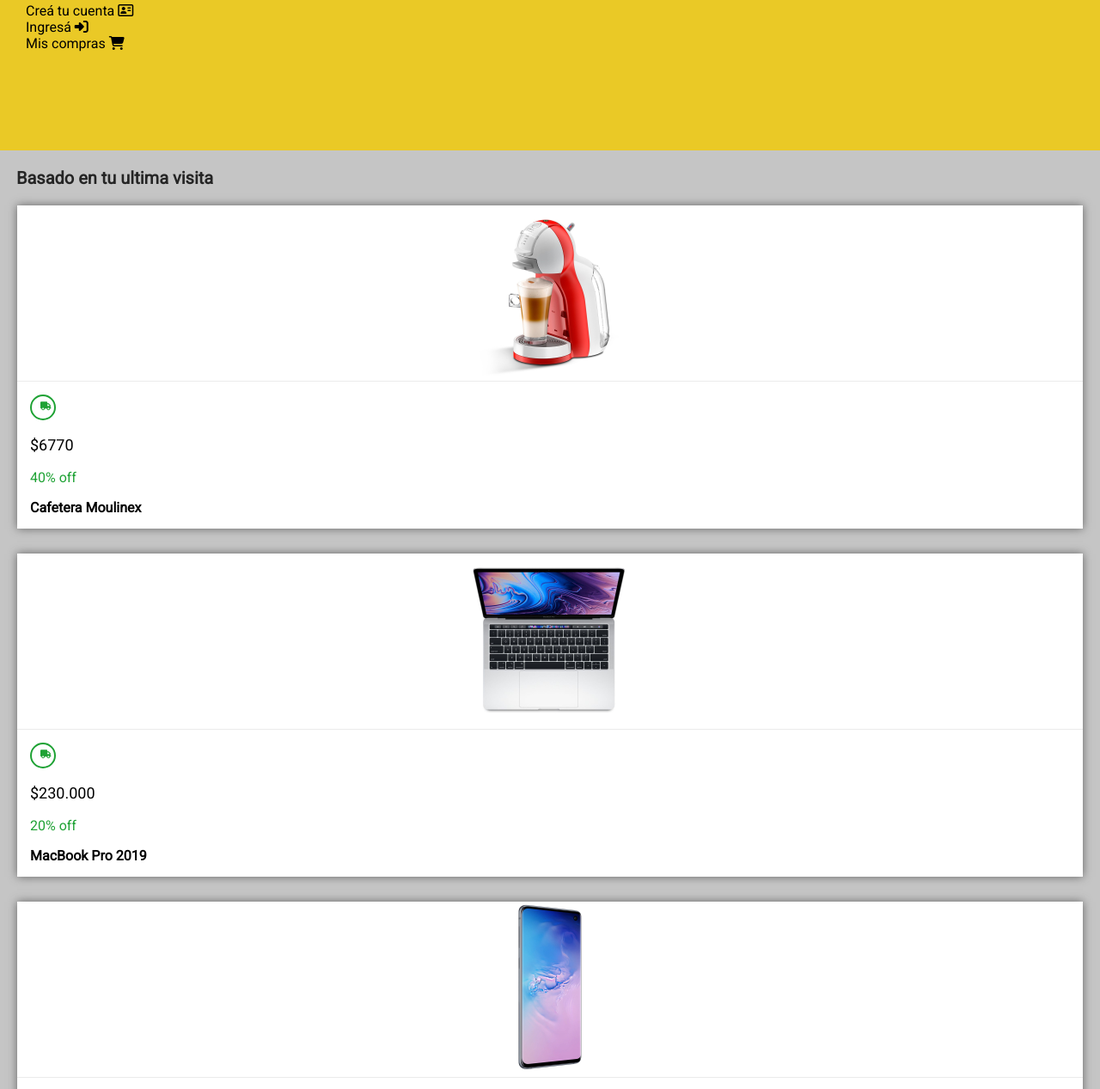
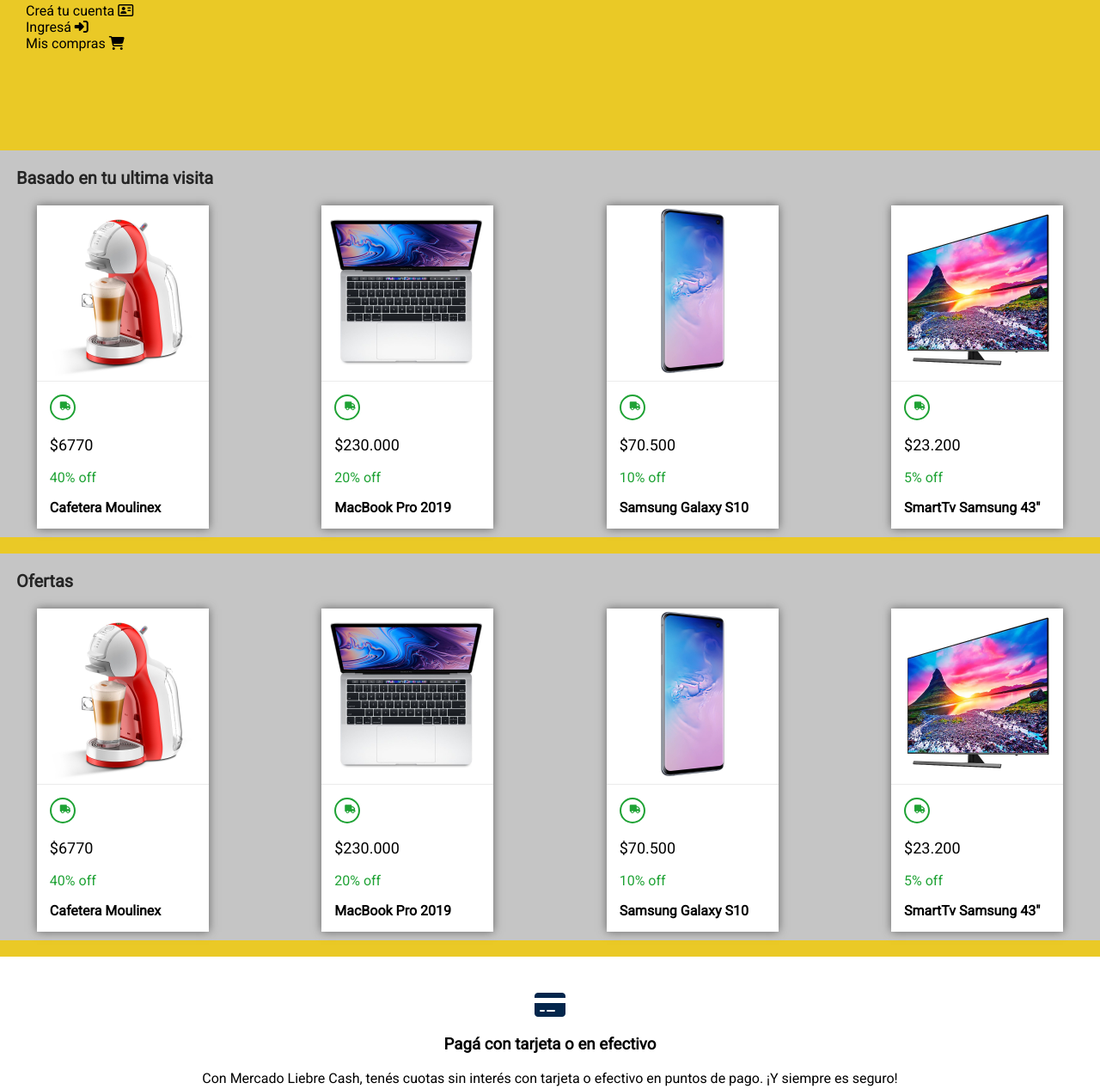
Before and after one commit to miluferrini/grupo4-meli, a website: page views/home.html in a window 1280 px wide. Shown: the part 323-1590 px from the top of the page at 86% size. Drawn offline with Linux system fonts and the light colour scheme; files that its build step writes are made by us from their sources; files whose address does not match are found by name.

Commit message:
Modifique productos-container, titulares-container para que se vean correctamente

```diff
--- a/public/css/styles.css
+++ b/public/css/styles.css
@@ -23,8 +23,6 @@
 .main-section-top {
     display: flex;
     background-color: rgb(197, 197, 197);
-    justify-content: space-around;
-    flex-wrap: wrap;
     flex-direction: column;
 }
 
@@ -33,6 +31,19 @@
     background-color: rgb(197, 197, 197);
     justify-content: space-around;
     flex-wrap: wrap;
+    flex-direction: column;
+}
+
+.titulares-container {
+    display: flex;
+    justify-content: center;
+    flex: 1;
+}
+
+.productos-container {
+    display: flex;
+    flex-wrap: wrap;
+    justify-content: space-around;
 }
 
 .main-header{
--- a/views/home.html
+++ b/views/home.html
@@ -61,7 +61,10 @@
 
         <main>
             <section class="main-section-top">
-                <h3 class="titulares">Basado en tu ultima visita</h3>
+                <div class="titualres-container">
+                    <h3 class="titulares">Basado en tu ultima visita</h3>
+                </div>
+                <div class="productos-container">
                     <article class="producto">
                         <img width ="200px" src="/images/img-cafetera-moulinex.jpg" alt="aca va la imagen de la cafetera">
                         <div class="container-producto">
@@ -101,12 +104,16 @@
                             <strong class="descripciones"> SmartTv Samsung 43" </strong>
                         </div>
                     </article>
+                </div>
             </section>
 
             <br>
 
             <section class="main-section-bottom">
-                <h3 class="titulares">Ofertas</h3>
+                <div class="titualres-container"></div>
+                    <h3 class="titulares">Ofertas</h3>
+                </div>
+                <div class="productos-container">
                     <article class="producto">
                         <img width ="200px" src="/images/img-cafetera-moulinex.jpg" alt="aca va la imagen de la cafetera">
                         <div class="container-producto">
@@ -120,7 +127,9 @@
                     <article class="producto">
                         <img width ="200px" src="./images/img-macbook-pro-2019.jpg" alt="aca va la imagen de la macbook">
                         <div class="container-producto">
-                            <div class="circulo"><i class="fa-solid fa-truck"></i></div>
+                            <div class="circulo">
+                                <i class="fa-solid fa-truck"></i>
+                            </div>
                             <p class="precios"> $230.000 </p>
                             <p class="descuentos"> 20% off</p>
                             <strong class="descripciones"> MacBook Pro 2019 </strong>
@@ -146,6 +155,7 @@
                             <strong class="descripciones"> SmartTv Samsung 43" </strong>
                         </div>
                     </article>
+                </div>
             </section>
         </main>
 
```
